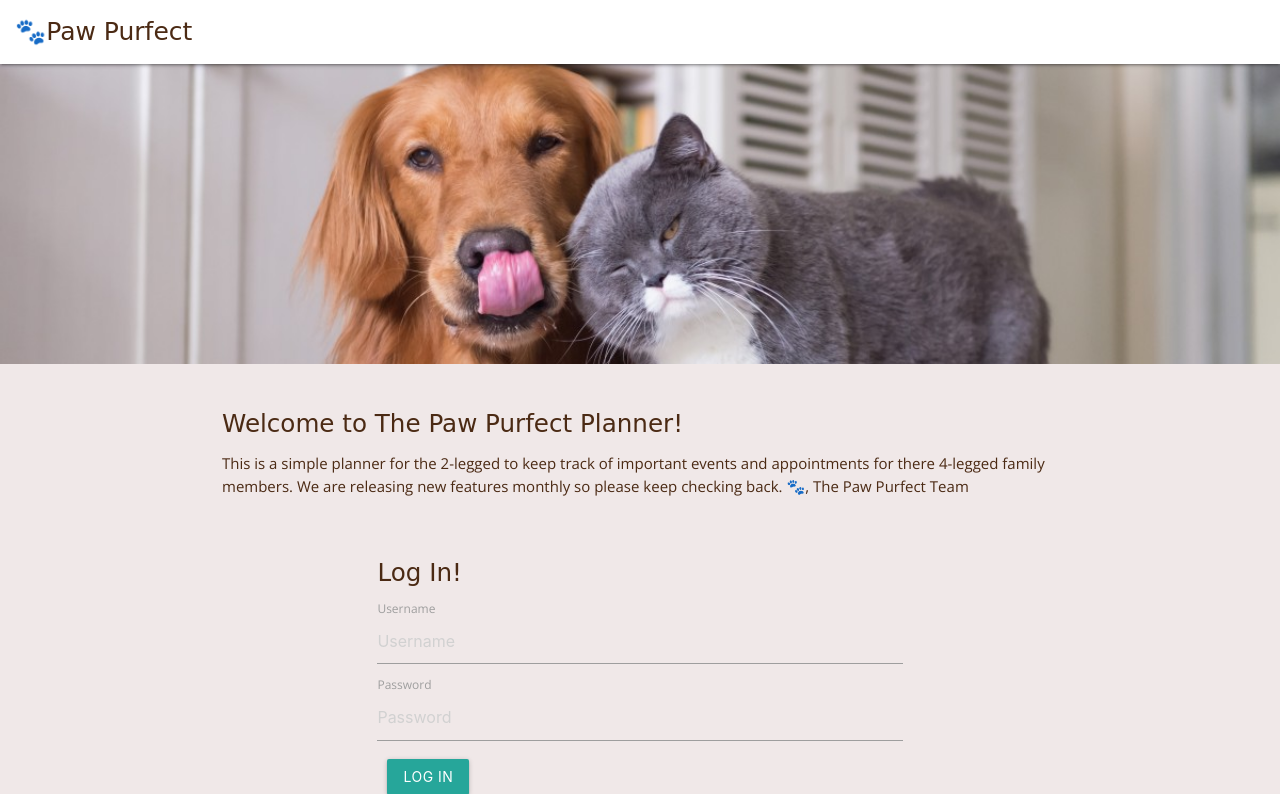
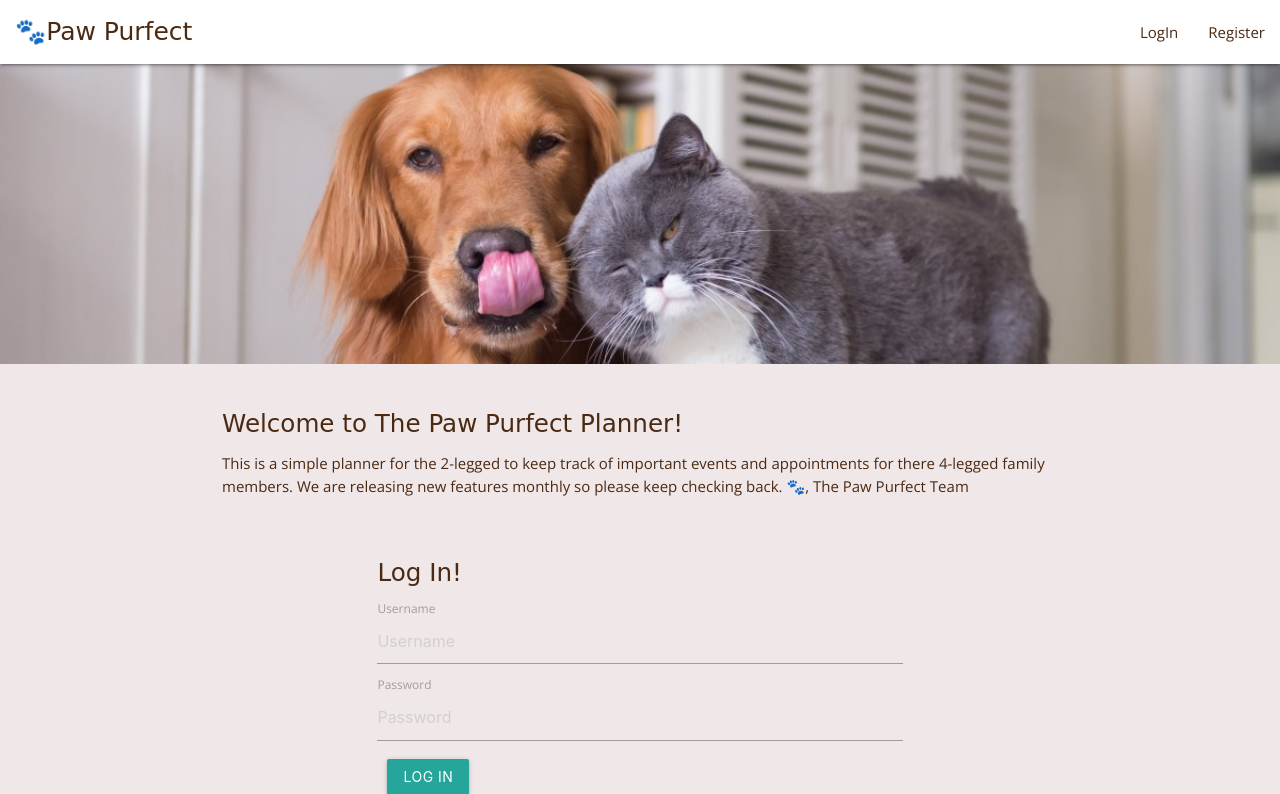
Before and after one commit to TiffanyDonner/paw-perfect-planner, a Flask app: page / in a window 1280 px wide. Shown: the top 794 px of the page. Run offline with Flask 2, Linux system fonts and the light colour scheme; some libraries are stand-ins or nearby versions; some web fonts are replaced.

Commit message:
Added login and register to the index page navigation. It's not working.

```diff
--- a/templates/layoutbase.html
+++ b/templates/layoutbase.html
@@ -22,7 +22,16 @@
             <!-- Navigation Bar -->
             <nav>
                 <div class="nav-wrapper">
-                    <a class="brand-logo">🐾Paw Purfect</a>
+                    <a href="{{ url_for('userprofile') }}" class="brand-logo">🐾Paw Purfect</a>
+                    <a href="#" data-target="mobile-demo" class="sidenav-trigger"><i class="material-icons">menu</i></a>
+                    <ul class="right hide-on-med-and-down">
+                        <li><a href="{{ url_for('login') }}">LogIn</a></li>
+                        <li><a href="{{ url_for('register' )}}">Register</a></li>
+                    </ul>
+                    <ul class="sidenav" id="mobile-demo">
+                        <li><a href="{{ url_for('login') }}">LogIn</a></li>
+                        <li><a href="{{ url_for('register') }}">Register</a></li>
+                    </ul>
                 </div>
             </nav>
         </header>
```
